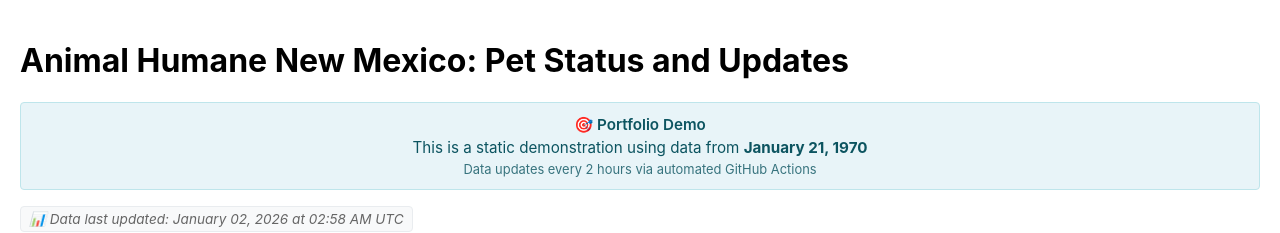
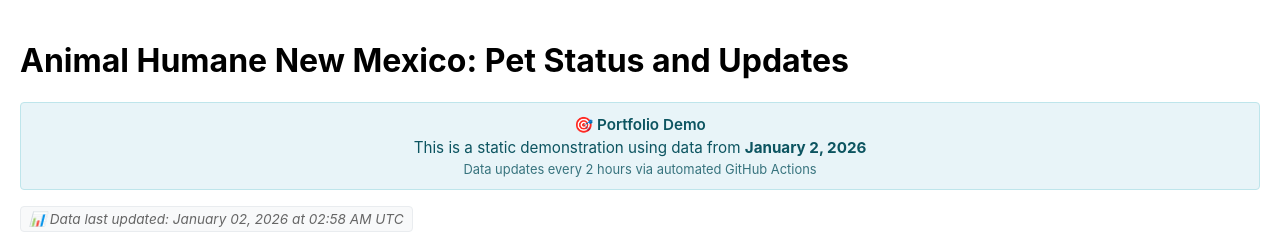
Before and after one commit to swade1/animal-humane-static-demo, a React (Create React App) app in the folder animal-humane/react-app/: page / in a window 1280 px wide. Shown: the top 233 px of the page. Built offline with nearby package versions, Linux system fonts and the light colour scheme.

Commit message:
Fix banner date display (convert Unix timestamp properly)

```diff
--- a/animal-humane/react-app/src/components/DemoBanner.js
+++ b/animal-humane/react-app/src/components/DemoBanner.js
@@ -31,7 +31,7 @@
   }
 
   const displayDate = lastUpdated ?
-    new Date(lastUpdated.timestamp).toLocaleDateString('en-US', {
+    new Date(lastUpdated.timestamp * 1000).toLocaleDateString('en-US', {
       year: 'numeric',
       month: 'long',
       day: 'numeric'
```
